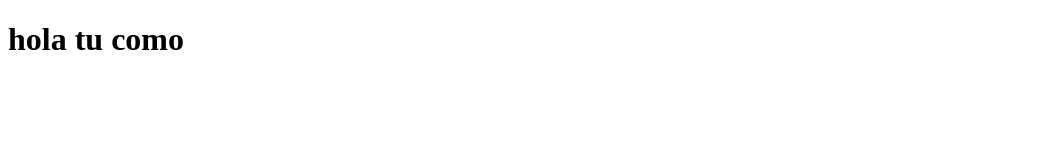
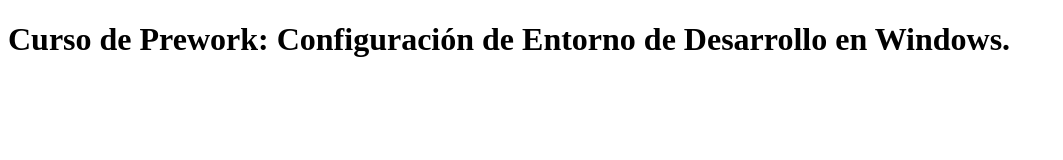
Before and after one commit to edward2mv/platziEntorno, a plain HTML site: page index.html in a window 1280 px wide. Shown: the whole page, without its empty margins (0-1063 px from the left). Drawn offline with Linux system fonts and the light colour scheme.

Commit message:
cambios 1

```diff
--- a/index.html
+++ b/index.html
@@ -7,8 +7,8 @@
     <title>Document</title>
 </head>
 <body>
-    <h1>hola tu como
-
+    <h1>
+        Curso de Prework: Configuración de Entorno de Desarrollo en Windows.
     </h1>
 </body>
 </html>
```
